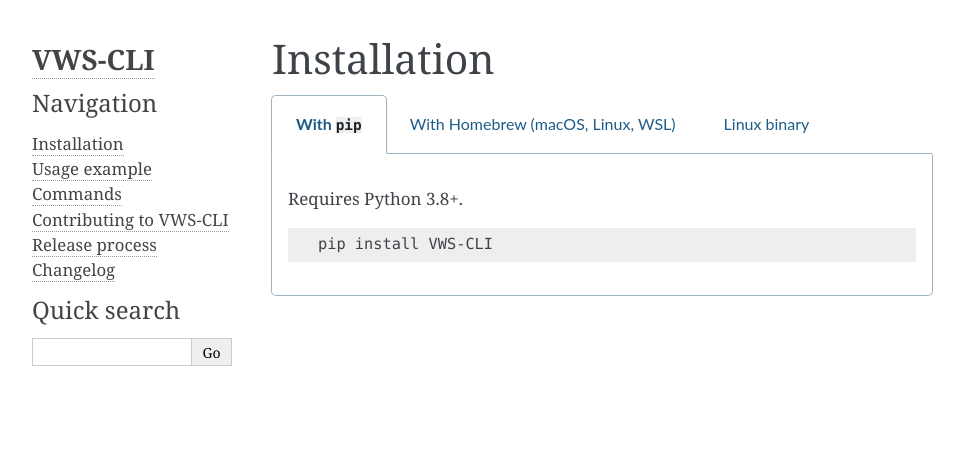
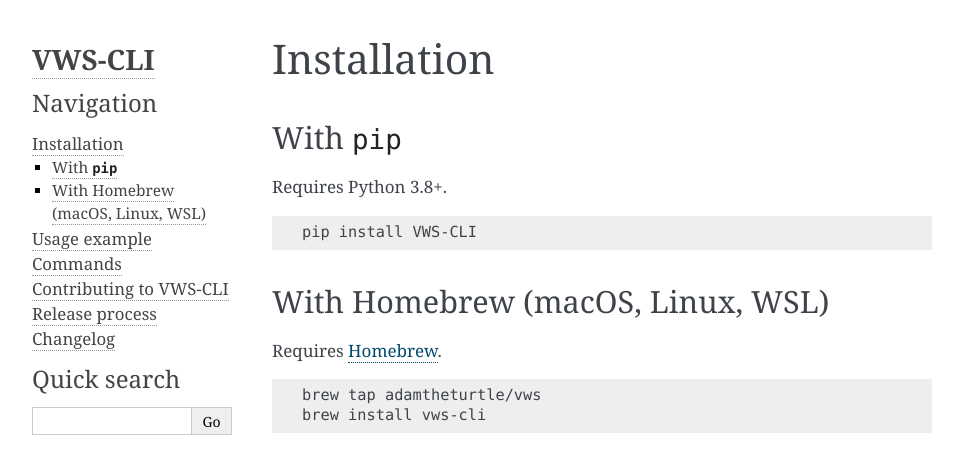
Before and after one commit to VWS-Python/vws-cli, a Sphinx documentation site: the page built from docs/source/install.rst, in a window 1280 px wide. Shown: the top 474 px of the page, without its empty margins (148-1112 px from the left). Built offline with Sphinx 7.4.7, drawn with Linux system fonts in a browser that asks for light colours.

Commit message:
Remove tabs as they are incompatible with linkcheck

```diff
--- a/docs/source/conf.py
+++ b/docs/source/conf.py
@@ -18,7 +18,6 @@
     'sphinxcontrib.spelling',
     'sphinx_click.ext',
     'sphinx_substitution_extensions',
-    'sphinx_tabs.tabs',
 ]
 
 templates_path = ['_templates']
--- a/docs/source/install.rst
+++ b/docs/source/install.rst
@@ -1,27 +1,23 @@
 Installation
 ------------
 
-.. tabs::
+With ``pip``
+~~~~~~~~~~~~
 
-   .. tab:: With ``pip``
+Requires Python 3.8+.
 
-      Requires Python 3.8+.
+.. code:: sh
 
-      .. code:: sh
+   pip install VWS-CLI
 
-         pip install VWS-CLI
+With Homebrew (macOS, Linux, WSL)
+~~~~~~~~~~~~~~~~~~~~~~~~~~~~~~~~~
 
-   .. tab:: With Homebrew (macOS, Linux, WSL)
+Requires `Homebrew`_.
 
-      Requires `Homebrew`_.
+.. code:: sh
 
-      .. code:: sh
-
-         brew tap adamtheturtle/vws
-         brew install vws-cli
-
-   .. tab:: Linux binary
-
-      Coming soon.
+   brew tap adamtheturtle/vws
+   brew install vws-cli
 
 .. _Homebrew: https://docs.brew.sh/Installation
```
Also changed, not shown: .travis.yml.
